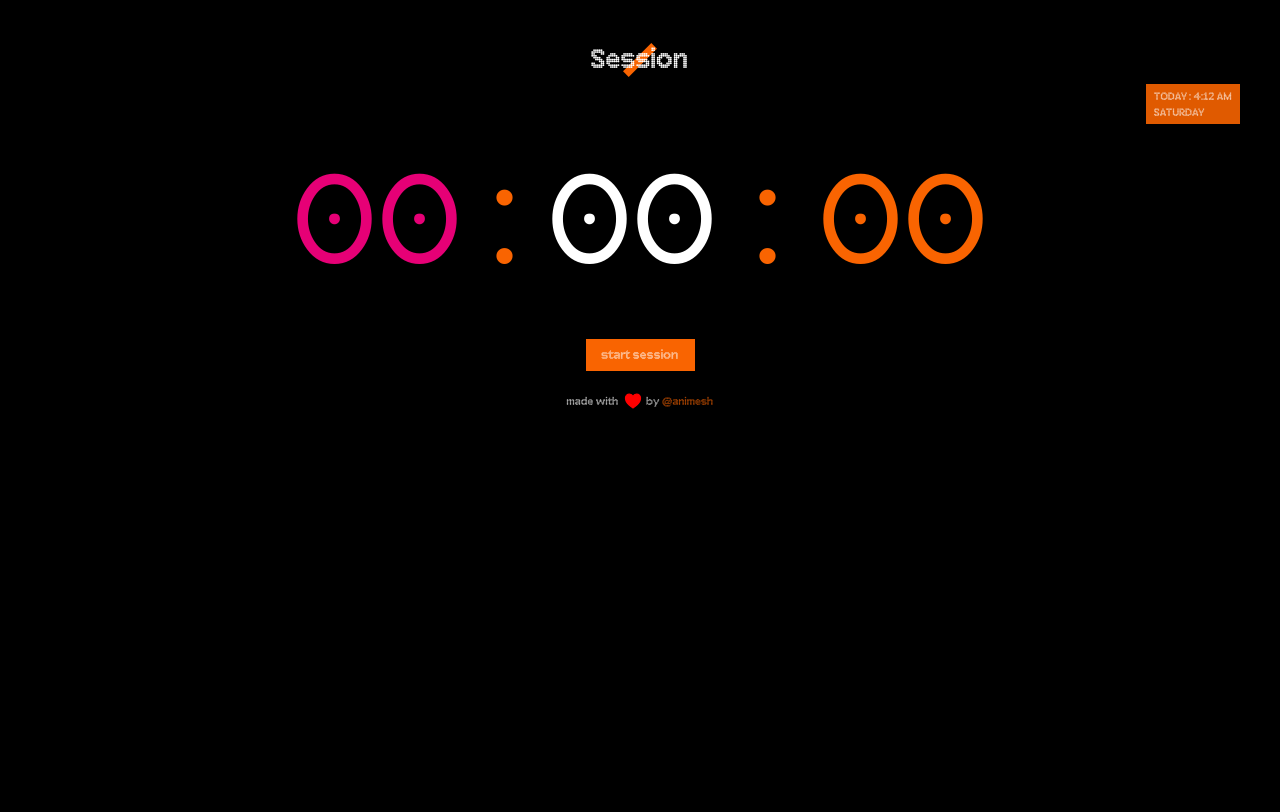
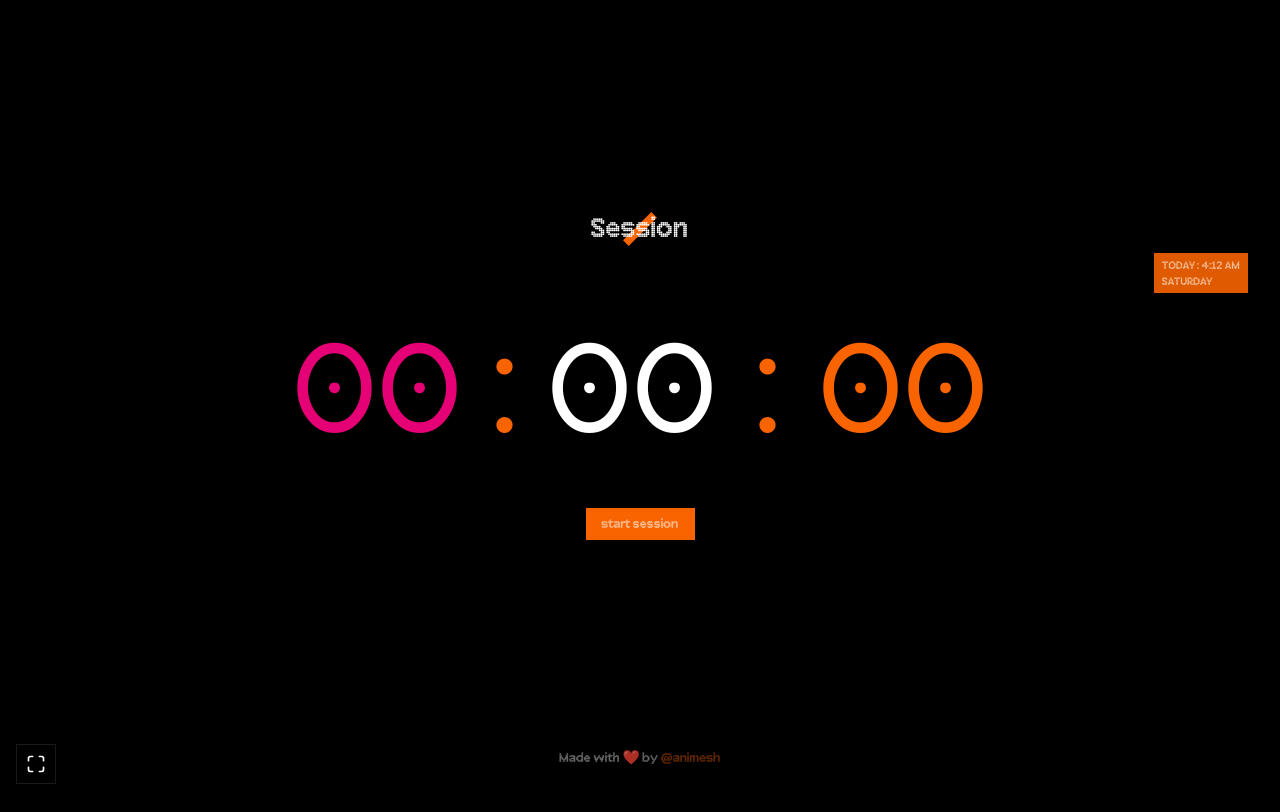
Before and after one commit to kakotyanimesh/chrona, a Next.js app: page / in a window 1280 px wide. Shown: the top 812 px of the page. Built offline with nearby package versions, Linux system fonts and the light colour scheme.

Commit message:
fixed hr bug

```diff
--- a/package.json
+++ b/package.json
@@ -12,6 +12,7 @@
         "@radix-ui/react-slot": "^1.2.3",
         "class-variance-authority": "^0.7.1",
         "clsx": "^2.1.1",
+        "lucide-react": "^0.539.0",
         "next": "15.4.5",
         "react": "19.1.0",
         "react-dom": "19.1.0",
--- a/src/app/layout.tsx
+++ b/src/app/layout.tsx
@@ -65,7 +65,7 @@ export default function RootLayout({
 }>) {
   return (
     <html lang="en" className={`${arrayRegular.variable} ${monofur.variable}`}>
-      <body>
+      <body suppressHydrationWarning>
         {children}
       </body>
     </html>
--- a/src/components/TimerDisplay.tsx
+++ b/src/components/TimerDisplay.tsx
@@ -41,7 +41,7 @@ export default function TimerDisplay({ seconds }: TimerDisplayProps) {
     const shouldAnimateColon = prevSeconds !== seconds;
 
     return (
-        <div className="text-center relative space-y-2">
+        <div className="text-center relative space-y-2 w-full">
             <div className='relative flex justify-center flex-row'>
                 <div className='bg-primary absolute w-2 rotate-45 h-10' />
 
@@ -49,7 +49,7 @@ export default function TimerDisplay({ seconds }: TimerDisplayProps) {
                     Session
                 </h1>
             </div>
-            <div className="text-secondary  text-left md:space-y-0 bg-primary/90 px-2 py-1 -space-y-1 md:text-md text-xs absolute md:right-10 right-2">
+            <div className="text-secondary  text-left md:space-y-0 bg-primary/90 px-2 py-1 -space-y-1 md:text-md text-xs absolute md:right-0 right-2">
                 <div>{currentTime}</div>
                 <div>{currentDay}</div>
             </div>
--- a/src/components/TimerWrapper.tsx
+++ b/src/components/TimerWrapper.tsx
@@ -15,6 +15,7 @@ import {
 } from '@/utils/localStorageHelpers';
 import Link from 'next/link';
 import { LoveIcon } from './ui/love';
+import { FullscreenButton } from './ui/FullscreenButton';
 
 export default function TimerWrapper() {
     const [seconds, setSeconds] = useState(0);
@@ -71,23 +72,20 @@ export default function TimerWrapper() {
         };
     }, [isRunning]);
 
-    // Check for day change and reset
+    // Check for day change and reset - only when crossing midnight
     useEffect(() => {
+        let lastCheckedDate = getTodayDate();
+
         const checkDayChange = () => {
             const today = getTodayDate();
-            const logs = getDailyLogs();
-            const todayLog = logs.find(log => log.date === today);
 
-            if (!todayLog && seconds > 0) {
-                // New day detected, save yesterday's progress and reset
-                const yesterday = new Date();
-                yesterday.setDate(yesterday.getDate() - 1);
-                const yesterdayDate = yesterday.toISOString().split('T')[0];
-
+            // Only reset if we've actually crossed midnight (date changed from yesterday to today)
+            if (lastCheckedDate !== today && seconds > 0) {
+                // Save yesterday's progress
                 const updatedLogs = [
-                    ...logs.filter(log => log.date !== yesterdayDate),
+                    ...getDailyLogs().filter(log => log.date !== lastCheckedDate),
                     {
-                        date: yesterdayDate,
+                        date: lastCheckedDate,
                         totalSeconds: seconds,
                         pauseSessions: []
                     }
@@ -99,6 +97,8 @@ export default function TimerWrapper() {
                 setSessionStartSeconds(0);
                 setIsRunning(false);
                 saveCurrentSession({ seconds: 0, isRunning: false, lastStartTime: null });
+
+                lastCheckedDate = today; // Update the last checked date
             }
         };
 
@@ -189,7 +189,8 @@ export default function TimerWrapper() {
     };
 
     return (
-        <div className="min-h-screen  flex flex-col pt-10 w-full mb-4">
+        <div className="min-h-screen bg-black flex flex-col items-center justify-center p-8 relative">
+            <div className="flex-1 flex flex-col items-center justify-center w-full">
                 <TimerDisplay seconds={seconds} />
                 <TimerControls
                     isRunning={isRunning}
@@ -198,11 +199,25 @@ export default function TimerWrapper() {
                     onRestart={handleRestart}
                 />
                 <LogsList logs={dailyLogs} />
-            <div className='text-center text-xs mt-5 flex flex-row justify-center gap-1 items-center'>
-                <h1>made with</h1>
-                <LoveIcon/>
-                <h1>by <Link target='_blank' href={"https://x.com/_animeshkakoty"} className='text-primary'>@animesh</Link></h1>
             </div>
+
+            {/* Footer */}
+            <footer className="mt-8 text-center">
+                <p className="text-secondary font-array text-sm opacity-70">
+                    Made with ❤️ by{' '}
+                    <Link
+                        href="https://x.com/_animeshkakoty"
+                        target="_blank"
+                        rel="noopener noreferrer"
+                        className="text-primary underline-none hover:text-[#E55A0B] transition-colors duration-200"
+                    >
+                        @animesh
+                    </Link>
+                </p>
+            </footer>
+
+            {/* Fullscreen Button */}
+            <FullscreenButton />
         </div>
     );
 }
--- a/src/components/ui/Button.tsx
+++ b/src/components/ui/Button.tsx
@@ -20,7 +20,7 @@ const buttonVariants = cva(
                 sm: 'h-9 rounded-xl px-3',
                 lg: 'h-8 px-4',
                 xl: 'h-14 px-12 text-base',
-                icon: 'h-10 w-10'
+                icon: 'h-10 w-10 p-2'
             }
         },
         defaultVariants: {
--- /dev/null
+++ b/src/components/ui/FullscreenButton.tsx
@@ -0,0 +1,32 @@
+'use client';
+
+import { Maximize, Minimize } from 'lucide-react';
+import { useFullscreen } from '@/hooks/useFullscreen';
+import { Button } from './Button';
+
+export function FullscreenButton() {
+    const { isFullscreen, isSupported, toggleFullscreen } = useFullscreen();
+
+    // Don't render if fullscreen is not supported
+    if (!isSupported) {
+        return null;
+    }
+
+    return (
+        <div className="fixed bottom-4 left-4 z-50">
+            <Button
+                onClick={toggleFullscreen}
+                variant="ghost"
+                size="icon"
+                className="bg-black/20 hover:bg-black/40 backdrop-blur-sm border border-white/10 text-white hover:text-primary transition-all duration-200"
+                title={isFullscreen ? 'Exit Fullscreen (F11 or Esc)' : 'Enter Fullscreen (F11)'}
+            >
+                {isFullscreen ? (
+                    <Minimize className="h-5 w-5" />
+                ) : (
+                    <Maximize className="h-5 w-5" />
+                )}
+            </Button>
+        </div>
+    );
+}
--- /dev/null
+++ b/src/hooks/useFullscreen.ts
@@ -0,0 +1,128 @@
+/* eslint-disable @typescript-eslint/no-explicit-any */
+"use client";
+
+import { useState, useEffect, useCallback } from "react";
+
+export function useFullscreen() {
+    const [isFullscreen, setIsFullscreen] = useState(false);
+
+    // Check if fullscreen is supported
+    const isSupported =
+        typeof document !== "undefined" &&
+        (document.fullscreenEnabled ||
+            // eslint-disable-next-line @typescript-eslint/no-explicit-any
+            (document as any).webkitFullscreenEnabled ||
+            (document as any).mozFullScreenEnabled ||
+            (document as any).msFullscreenEnabled);
+
+    // Update fullscreen state
+    const updateFullscreenState = useCallback(() => {
+        const fullscreenElement =
+            document.fullscreenElement ||
+            (document as any).webkitFullscreenElement ||
+            (document as any).mozFullScreenElement ||
+            (document as any).msFullscreenElement;
+
+        setIsFullscreen(!!fullscreenElement);
+    }, []);
+
+    // Enter fullscreen
+    const enterFullscreen = useCallback(async () => {
+        if (!isSupported) return;
+
+        try {
+            const element = document.documentElement;
+
+            if (element.requestFullscreen) {
+                await element.requestFullscreen();
+            } else if ((element as any).webkitRequestFullscreen) {
+                await (element as any).webkitRequestFullscreen();
+            } else if ((element as any).mozRequestFullScreen) {
+                await (element as any).mozRequestFullScreen();
+            } else if ((element as any).msRequestFullscreen) {
+                await (element as any).msRequestFullscreen();
+            }
+        } catch (error) {
+            console.error("Error entering fullscreen:", error);
+        }
+    }, [isSupported]);
+
+    // Exit fullscreen
+    const exitFullscreen = useCallback(async () => {
+        if (!isSupported) return;
+
+        try {
+            if (document.exitFullscreen) {
+                await document.exitFullscreen();
+            } else if ((document as any).webkitExitFullscreen) {
+                await (document as any).webkitExitFullscreen();
+            } else if ((document as any).mozCancelFullScreen) {
+                await (document as any).mozCancelFullScreen();
+            } else if ((document as any).msExitFullscreen) {
+                await (document as any).msExitFullscreen();
+            }
+        } catch (error) {
+            console.error("Error exiting fullscreen:", error);
+        }
+    }, [isSupported]);
+
+    // Toggle fullscreen
+    const toggleFullscreen = useCallback(async () => {
+        if (isFullscreen) {
+            await exitFullscreen();
+        } else {
+            await enterFullscreen();
+        }
+    }, [isFullscreen, enterFullscreen, exitFullscreen]);
+
+    // Handle keyboard shortcuts
+    useEffect(() => {
+        const handleKeyDown = (event: KeyboardEvent) => {
+            // F11 key
+            if (event.key === "F11") {
+                event.preventDefault();
+                toggleFullscreen();
+            }
+            // Escape key (only exit fullscreen)
+            else if (event.key === "Escape" && isFullscreen) {
+                exitFullscreen();
+            }
+        };
+
+        document.addEventListener("keydown", handleKeyDown);
+        return () => document.removeEventListener("keydown", handleKeyDown);
+    }, [toggleFullscreen, exitFullscreen, isFullscreen]);
+
+    // Listen for fullscreen changes
+    useEffect(() => {
+        if (!isSupported) return;
+
+        const events = [
+            "fullscreenchange",
+            "webkitfullscreenchange",
+            "mozfullscreenchange",
+            "msfullscreenchange",
+        ];
+
+        events.forEach((event) => {
+            document.addEventListener(event, updateFullscreenState);
+        });
+
+        // Initial check
+        updateFullscreenState();
+
+        return () => {
+            events.forEach((event) => {
+                document.removeEventListener(event, updateFullscreenState);
+            });
+        };
+    }, [updateFullscreenState, isSupported]);
+
+    return {
+        isFullscreen,
+        isSupported,
+        enterFullscreen,
+        exitFullscreen,
+        toggleFullscreen,
+    };
+}
```
Also changed, not shown: src/components/LogsList.tsx (+48 -24 lines), 1 other file (tests, documents, lock files or other folders). Lines whose indentation alone changed are shown as unchanged.
